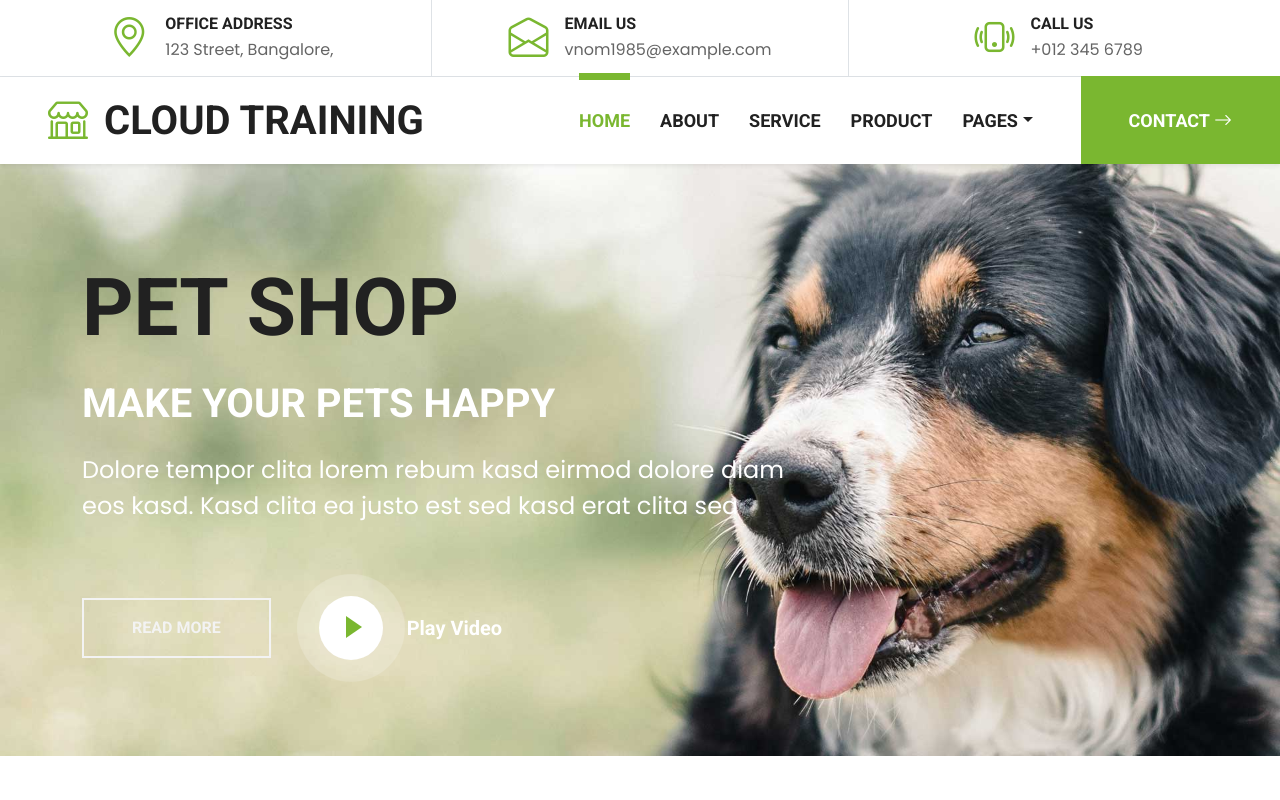
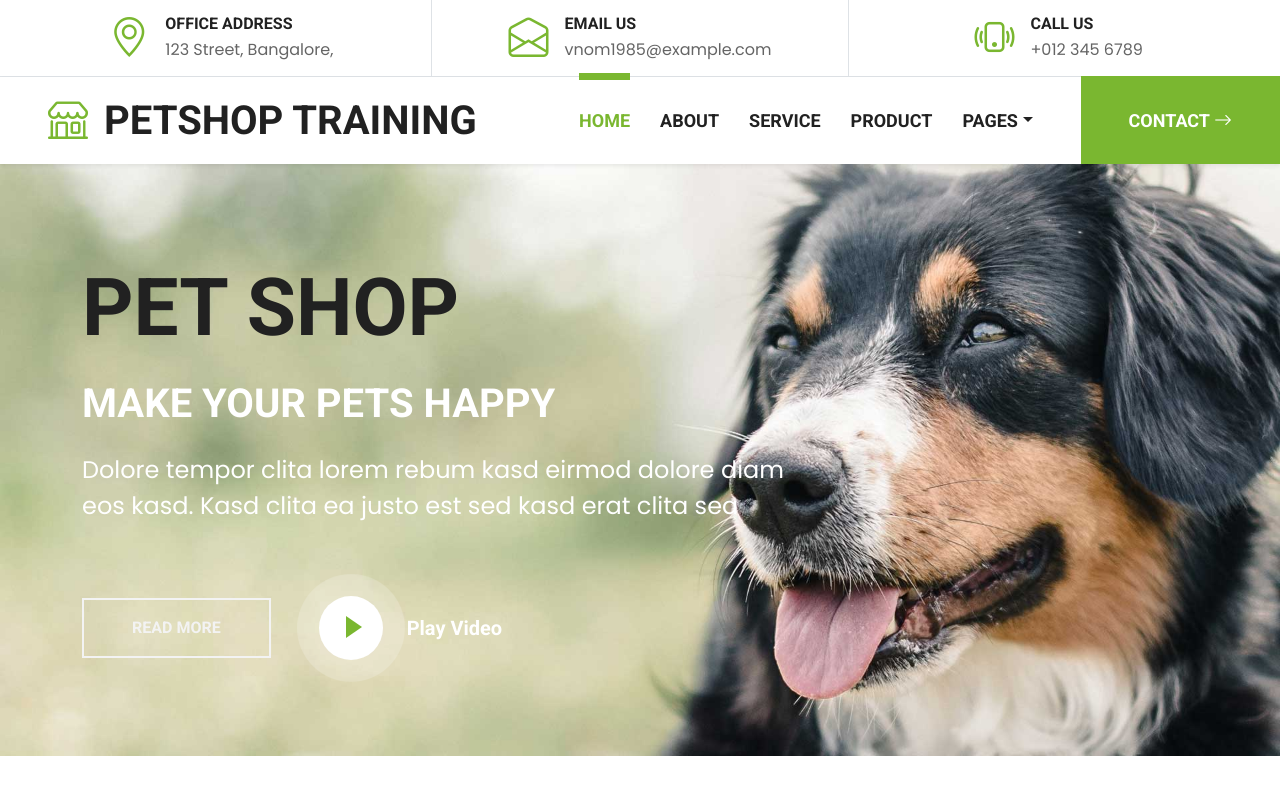
Before and after one commit to VinCloud1/pet-shop-website-template, a plain HTML site: page project/index.html in a window 1280 px wide. Shown: the top 800 px of the page. Drawn offline with nearby package versions, Linux system fonts and the light colour scheme.

Commit message:
Update index.html
udpated

```diff
--- a/project/index.html
+++ b/project/index.html
@@ -68,7 +68,7 @@
     <!-- Navbar Start -->
     <nav class="navbar navbar-expand-lg bg-white navbar-light shadow-sm py-3 py-lg-0 px-3 px-lg-0">
         <a href="index.html" class="navbar-brand ms-lg-5">
-            <h1 class="m-0 text-uppercase text-dark"><i class="bi bi-shop fs-1 text-primary me-3"></i>Cloud training</h1>
+            <h1 class="m-0 text-uppercase text-dark"><i class="bi bi-shop fs-1 text-primary me-3"></i>Petshop training</h1>
         </a>
         <button class="navbar-toggler" type="button" data-bs-toggle="collapse" data-bs-target="#navbarCollapse">
             <span class="navbar-toggler-icon"></span>
```
